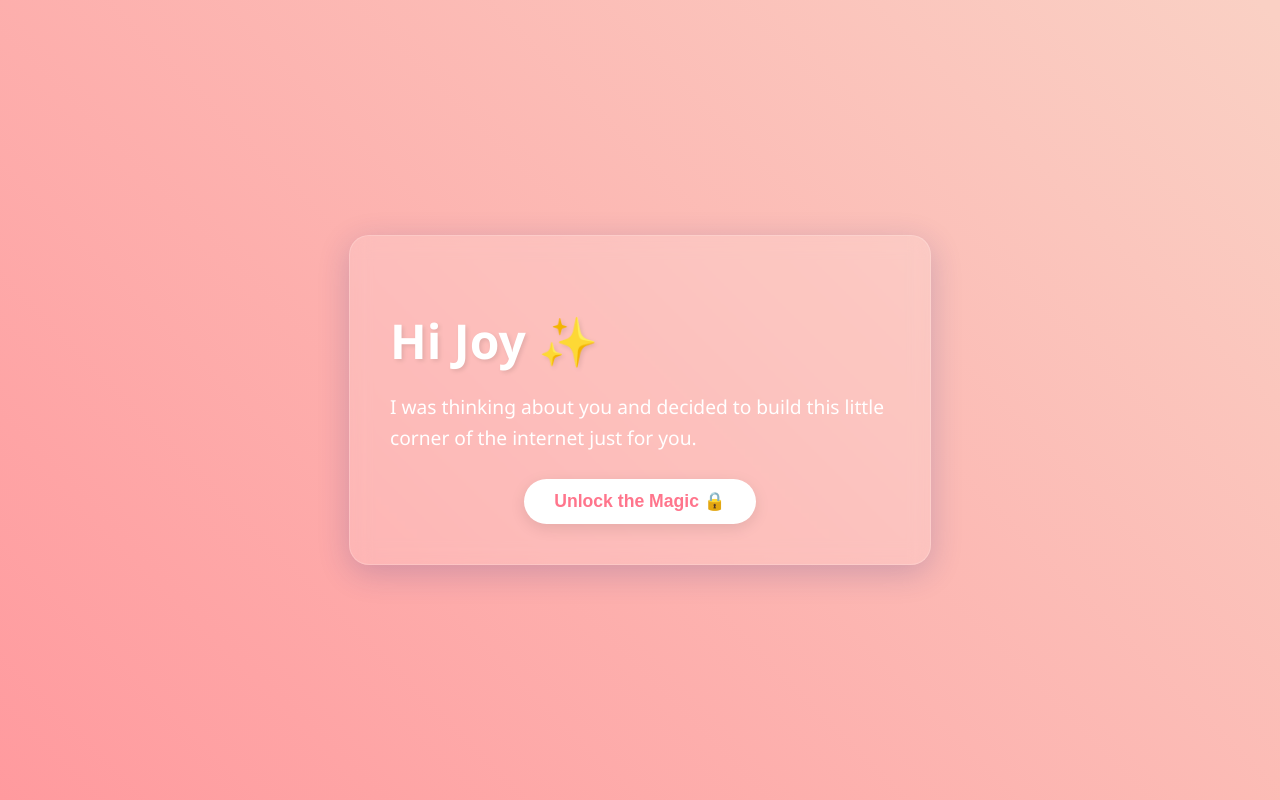
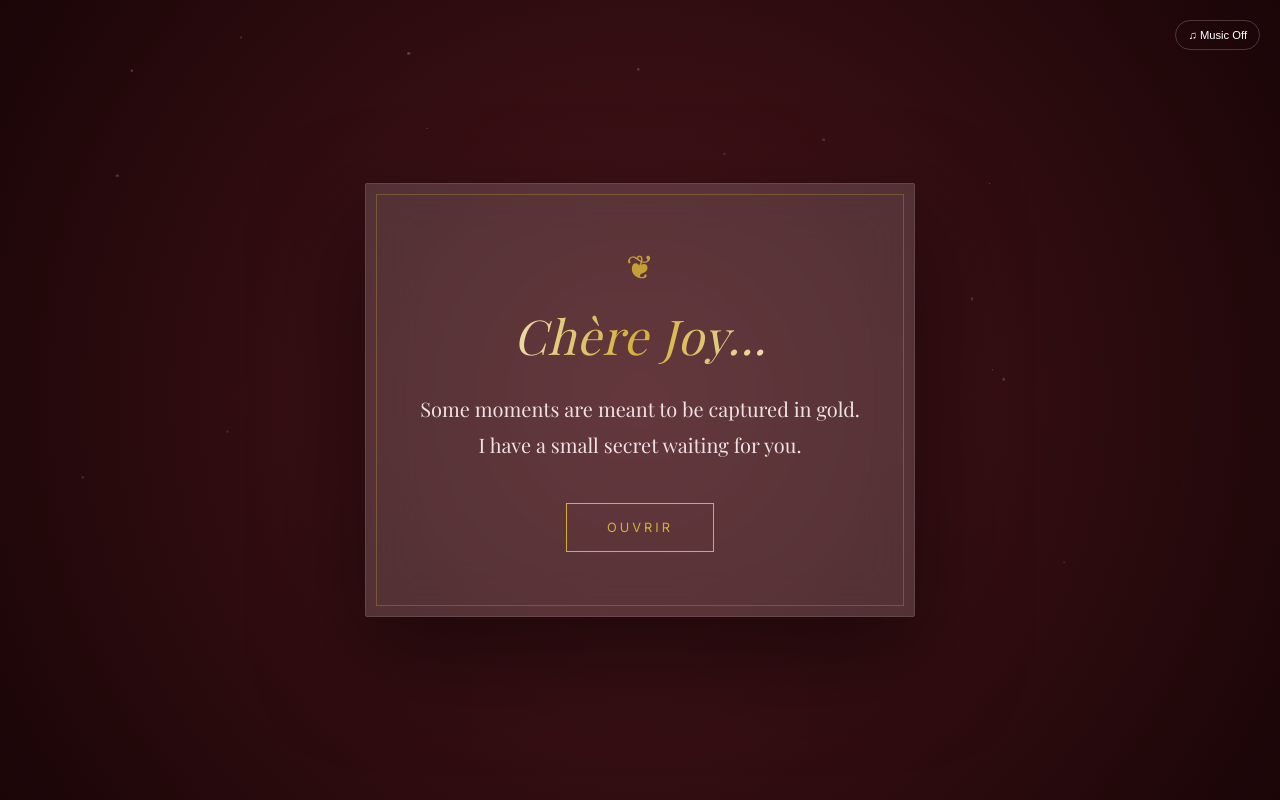
Before and after one commit to Griff254-ken/Joyous, a plain HTML site: page Index.html in a window 1280 px wide. Drawn offline with nearby package versions, Linux system fonts and the light colour scheme; a web font is replaced by a local one.

Commit message:
Update Index.html

```diff
--- a/Index.html
+++ b/Index.html
@@ -3,187 +3,286 @@
 <head>
   <meta charset="UTF-8">
   <meta name="viewport" content="width=device-width, initial-scale=1.0">
-  <title>A Special Surprise for Joy</title>
+  <title>Pour Joy | Une Belle Surprise</title>
+
+  <link href="https://fonts.googleapis.com/css2?family=Playfair+Display:ital,wght@0,400;0,700;1,400&family=Inter:wght@300;400&display=swap" rel="stylesheet">
+
   <style>
     :root {
-      --primary-pink: #ff758c;
-      --soft-white: rgba(255, 255, 255, 0.2);
+      --romantic-gold: #d4af37;
+      --romantic-blush: #fff5f6;
+      --romantic-rose: #e28d9a;
+      --deep-velvet: #2c0e12;
+      --glass: rgba(255, 255, 255, 0.15);
+      --transition-long: all 1.2s cubic-bezier(0.4, 0, 0.2, 1);
     }
 
+    * { margin: 0; padding: 0; box-sizing: border-box; }
+
     body {
-      margin: 0;
-      font-family: 'Segoe UI', Roboto, Helvetica, Arial, sans-serif;
-      background: linear-gradient(45deg, #ff9a9e 0%, #fad0c4 99%, #fad0c4 100%);
-      color: white;
-      height: 100vh;
+      min-height: 100vh;
       display: flex;
+      align-items: center;
       justify-content: center;
-      align-items: center;
+      background: #000; /* Fallback */
+      background: radial-gradient(circle at center, #4a151b 0%, #1a0507 100%);
+      font-family: 'Inter', sans-serif;
+      color: var(--romantic-blush);
       overflow: hidden;
     }
 
-    .glass-card {
-      background: rgba(255, 255, 255, 0.15);
-      backdrop-filter: blur(10px);
-      border-radius: 20px;
-      padding: 40px;
+    /* --- Background Atmosphere --- */
+    .dust-particle {
+      position: absolute;
+      background: white;
+      border-radius: 50%;
+      opacity: 0.3;
+      pointer-events: none;
+      animation: float-dust linear infinite;
+    }
+
+    @keyframes float-dust {
+      0% { transform: translateY(0) translateX(0); opacity: 0; }
+      50% { opacity: 0.4; }
+      100% { transform: translateY(-100vh) translateX(20px); opacity: 0; }
+    }
+
+    /* --- The Letter Experience --- */
+    .envelope {
+      position: relative;
       width: 90%;
-      max-width: 500px;
-      box-shadow: 0 8px 32px 0 rgba(31, 38, 135, 0.2);
-      border: 1px solid rgba(255, 255, 255, 0.18);
+      max-width: 550px;
+      perspective: 1000px;
       z-index: 10;
-      animation: fadeIn 1.5s ease-out;
+    }
+
+    .card {
+      background: var(--glass);
+      backdrop-filter: blur(25px);
+      -webkit-backdrop-filter: blur(25px);
+      border: 1px solid rgba(255, 255, 255, 0.1);
+      border-radius: 2px; /* Elegant sharp edges for a premium feel */
+      padding: 4rem 3rem;
+      text-align: center;
+      box-shadow: 0 40px 100px rgba(0,0,0,0.5);
+      transform-style: preserve-3d;
+      transition: var(--transition-long);
+    }
+
+    .card::before {
+      content: "";
+      position: absolute;
+      top: 10px; left: 10px; right: 10px; bottom: 10px;
+      border: 1px solid rgba(212, 175, 55, 0.3); /* Gold inner border */
+      pointer-events: none;
     }
 
     h1 {
-      font-size: 3em;
-      margin-bottom: 10px;
-      text-shadow: 2px 2px 4px rgba(0,0,0,0.1);
+      font-family: 'Playfair Display', serif;
+      font-size: 3rem;
+      font-weight: 400;
+      font-style: italic;
+      margin-bottom: 1.5rem;
+      background: linear-gradient(to right, #fff, var(--romantic-gold), #fff);
+      -webkit-background-clip: text;
+      -webkit-text-fill-color: transparent;
+      letter-spacing: 1px;
     }
 
-    p {
-      font-size: 1.2em;
-      line-height: 1.6;
+    .message {
+      font-family: 'Playfair Display', serif;
+      font-size: 1.25rem;
+      line-height: 1.8;
+      margin-bottom: 2.5rem;
+      opacity: 0.9;
     }
 
-    .btn-container {
-      margin-top: 25px;
-      display: flex;
-      flex-direction: column;
-      gap: 15px;
-      align-items: center;
+    /* --- Elegant Interaction --- */
+    .btn-reveal {
+      background: transparent;
+      border: 1px solid var(--romantic-gold);
+      color: var(--romantic-gold);
+      padding: 1rem 2.5rem;
+      font-family: 'Inter', sans-serif;
+      text-transform: uppercase;
+      letter-spacing: 3px;
+      font-size: 0.8rem;
+      cursor: pointer;
+      transition: all 0.4s ease;
+      position: relative;
+      overflow: hidden;
     }
 
-    .btn {
-      padding: 12px 30px;
-      font-size: 1.1em;
-      border: none;
-      border-radius: 50px;
-      background: white;
-      color: #ff758c;
-      font-weight: bold;
-      cursor: pointer;
-      transition: all 0.3s ease;
-      box-shadow: 0 4px 15px rgba(0,0,0,0.1);
+    .btn-reveal:hover {
+      background: var(--romantic-gold);
+      color: var(--deep-velvet);
+      box-shadow: 0 0 20px rgba(212, 175, 55, 0.4);
     }
 
-    .btn:hover {
-      transform: translateY(-3px);
-      box-shadow: 0 6px 20px rgba(0,0,0,0.15);
-      background: #fff0f3;
+    .heart-icon {
+      font-size: 2rem;
+      color: var(--romantic-gold);
+      margin-bottom: 1rem;
+      display: block;
+      animation: pulse 3s infinite;
     }
 
-    #no-btn {
-      position: absolute;
-      transition: 0.2s;
+    @keyframes pulse {
+      0% { transform: scale(1); opacity: 0.8; }
+      50% { transform: scale(1.1); opacity: 1; }
+      100% { transform: scale(1); opacity: 0.8; }
     }
 
-    .hidden { display: none; }
-
-    .heart {
-      position: fixed;
-      top: -10vh;
-      font-size: 24px;
-      user-select: none;
-      z-index: 1;
-      animation: fall linear infinite;
-    }
-
-    @keyframes fall {
-      to { transform: translateY(110vh) rotate(360deg); }
+    /* --- Surprise Elements --- */
+    #extraContent {
+      display: none;
+      animation: fadeIn 2s ease forwards;
     }
 
     @keyframes fadeIn {
-      from { opacity: 0; transform: scale(0.9); }
-      to { opacity: 1; transform: scale(1); }
+      from { opacity: 0; transform: translateY(10px); }
+      to { opacity: 1; transform: translateY(0); }
     }
 
-    #quote-box {
+    .toast {
+      position: fixed;
+      bottom: 30px;
+      font-family: 'Playfair Display', serif;
       font-style: italic;
-      margin-top: 20px;
-      color: #fff;
-      min-height: 50px;
+      font-size: 1.1rem;
+      color: var(--romantic-gold);
+      opacity: 0;
+      transition: opacity 1s;
+    }
+
+    .no-btn {
+      position: absolute;
+      transition: all 0.2s ease;
+      border: none;
+      background: none;
+      color: rgba(255,255,255,0.3);
+      cursor: pointer;
+    }
+
+    .music-toggle {
+      position: fixed;
+      top: 20px;
+      right: 20px;
+      background: none;
+      border: 1px solid rgba(255,255,255,0.2);
+      color: white;
+      padding: 8px 12px;
+      border-radius: 20px;
+      font-size: 0.7rem;
+      cursor: pointer;
+      z-index: 100;
     }
   </style>
 </head>
 <body>
 
-  <div class="glass-card">
-    <h1>Hi Joy ✨</h1>
-    <p id="main-text">I was thinking about you and decided to build this little corner of the internet just for you.</p>
+  <button class="music-toggle" id="musicBtn">♫ Music Off</button>
 
-    <div class="btn-container">
-      <button class="btn" id="reveal-btn" onclick="revealSurprise()">Unlock the Magic 🔒</button>
+  <div class="envelope">
+    <div class="card" id="mainCard">
+      <span class="heart-icon">❦</span>
 
-      <div id="extra-features" class="hidden">
-        <p id="quote-box">"You're the kind of person who makes the sun feel jealous."</p>
-        <button class="btn" onclick="newQuote()">Another reason why you're great 💖</button>
-        <p style="margin-top:20px; font-size: 0.9em;">Are you the coolest person ever?</p>
-        <div style="height: 50px;">
-            <button class="btn" onclick="alert('I knew it! ❤️')">Yes!</button>
-            <button class="btn" id="no-btn" onmouseover="moveNoButton()">No</button>
+      <div id="initialContent">
+        <h1>Chère Joy...</h1>
+        <p class="message">
+          Some moments are meant to be captured in gold.<br>
+          I have a small secret waiting for you.
+        </p>
+        <button class="btn-reveal" id="revealBtn">Ouvrir</button>
+      </div>
+
+      <div id="extraContent">
+        <p class="message" id="quoteText">
+          "Your smile is the most beautiful melody I've ever heard."
+        </p>
+        <div style="margin-top: 2rem;">
+          <p style="font-size: 0.8rem; letter-spacing: 2px; margin-bottom: 1rem; opacity: 0.6;">
+            VOUS ÊTES MAGNIFIQUE?
+          </p>
+          <button class="btn-reveal" id="yesBtn" style="margin-right: 10px;">OUI</button>
+          <button class="no-btn" id="noBtn">Non</button>
         </div>
       </div>
     </div>
   </div>
 
-  <audio id="music" loop>
-    <source src="https://www.bensound.com/bensound-music/bensound-romantic.mp3" type="audio/mpeg">
+  <div class="toast" id="toast">Une pensée pour toi...</div>
+
+  <audio id="audio" loop>
+    <source src="https://cdn.pixabay.com/download/audio/2022/02/02/audio_c8c8c8c8c8.mp3" type="audio/mpeg">
   </audio>
 
   <script>
     const quotes = [
-      "Your smile is literally my favorite thing. 😊",
-      "The world is just better with you in it.",
-      "You have a heart of gold, Joy. ✨",
-      "You're smarter and funnier than you give yourself credit for.",
-      "If being awesome was a crime, you'd be doing life. ⚖️",
-      "You're my favorite notification. 📱"
+      "Joy, you make the world feel like a French poem.",
+      "The stars look a little less bright when you laugh.",
+      "In a room full of art, I'd still stare at you.",
+      "Tu es mon plus beau voyage, Joy."
     ];
 
-    function revealSurprise() {
-      document.getElementById('reveal-btn').classList.add('hidden');
-      document.getElementById('extra-features').classList.remove('hidden');
-      document.getElementById('main-text').innerText = "You're truly one of a kind. Here's a little reminder of how special you are:";
+    const revealBtn = document.getElementById('revealBtn');
+    const initialContent = document.getElementById('initialContent');
+    const extraContent = document.getElementById('extraContent');
+    const noBtn = document.getElementById('noBtn');
+    const yesBtn = document.getElementById('yesBtn');
+    const toast = document.getElementById('toast');
+    const audio = document.getElementById('audio');
+    const musicBtn = document.getElementById('musicBtn');
 
-      // Play music (Note: Browsers require user interaction first)
-      const music = document.getElementById('music');
-      music.play().catch(() => console.log("Music blocked by browser policy"));
+    // --- Interaction Logic ---
 
-      // Start heart rain
-      setInterval(createHeart, 300);
+    revealBtn.addEventListener('click', () => {
+      initialContent.style.display = 'none';
+      extraContent.style.display = 'block';
+      audio.play();
+      musicBtn.innerText = "♫ Music On";
+      showToast("Bienvenue dans ton petit coin de bonheur.");
+    });
+
+    yesBtn.addEventListener('click', () => {
+      const nextQuote = quotes[Math.floor(Math.random() * quotes.length)];
+      document.getElementById('quoteText').innerText = nextQuote;
+      showToast("Je savais que tu dirais oui. ❤️");
+    });
+
+    noBtn.addEventListener('mouseover', () => {
+      const x = Math.random() * 200 - 100;
+      const y = Math.random() * 200 - 100;
+      noBtn.style.transform = `translate(${x}px, ${y}px)`;
+    });
+
+    musicBtn.addEventListener('click', () => {
+      if (audio.paused) {
+        audio.play();
+        musicBtn.innerText = "♫ Music On";
+      } else {
+        audio.pause();
+        musicBtn.innerText = "♫ Music Off";
+      }
+    });
+
+    function showToast(msg) {
+      toast.innerText = msg;
+      toast.style.opacity = 1;
+      setTimeout(() => toast.style.opacity = 0, 4000);
     }
 
-    function newQuote() {
-      const qBox = document.getElementById('quote-box');
-      const randomQuote = quotes[Math.floor(Math.random() * quotes.length)];
-      qBox.style.opacity = 0;
-      setTimeout(() => {
-        qBox.innerText = `"${randomQuote}"`;
-        qBox.style.opacity = 1;
-      }, 300);
-    }
-
-    function moveNoButton() {
-      const btn = document.getElementById('no-btn');
-      const x = Math.random() * (window.innerWidth - btn.offsetWidth);
-      const y = Math.random() * (window.innerHeight - btn.offsetHeight);
-      btn.style.left = x + 'px';
-      btn.style.top = y + 'px';
-    }
-
-    function createHeart() {
-      const heart = document.createElement('div');
-      const emojis = ['💖', '✨', '🌸', '💘', '⭐'];
-      heart.classList.add('heart');
-      heart.innerText = emojis[Math.floor(Math.random() * emojis.length)];
-      heart.style.left = Math.random() * 100 + 'vw';
-      heart.style.animationDuration = (Math.random() * 3 + 2) + 's';
-      heart.style.opacity = Math.random();
-      document.body.appendChild(heart);
-
-      setTimeout(() => heart.remove(), 5000);
+    // --- Create Ambient Dust Particles ---
+    for (let i = 0; i < 50; i++) {
+      const particle = document.createElement('div');
+      particle.className = 'dust-particle';
+      particle.style.left = Math.random() * 100 + 'vw';
+      particle.style.top = Math.random() * 100 + 'vh';
+      particle.style.width = particle.style.height = Math.random() * 3 + 'px';
+      particle.style.animationDuration = Math.random() * 5 + 5 + 's';
+      particle.style.animationDelay = Math.random() * 5 + 's';
+      document.body.appendChild(particle);
     }
   </script>
 </body>
-</html>
+  </html>
```
